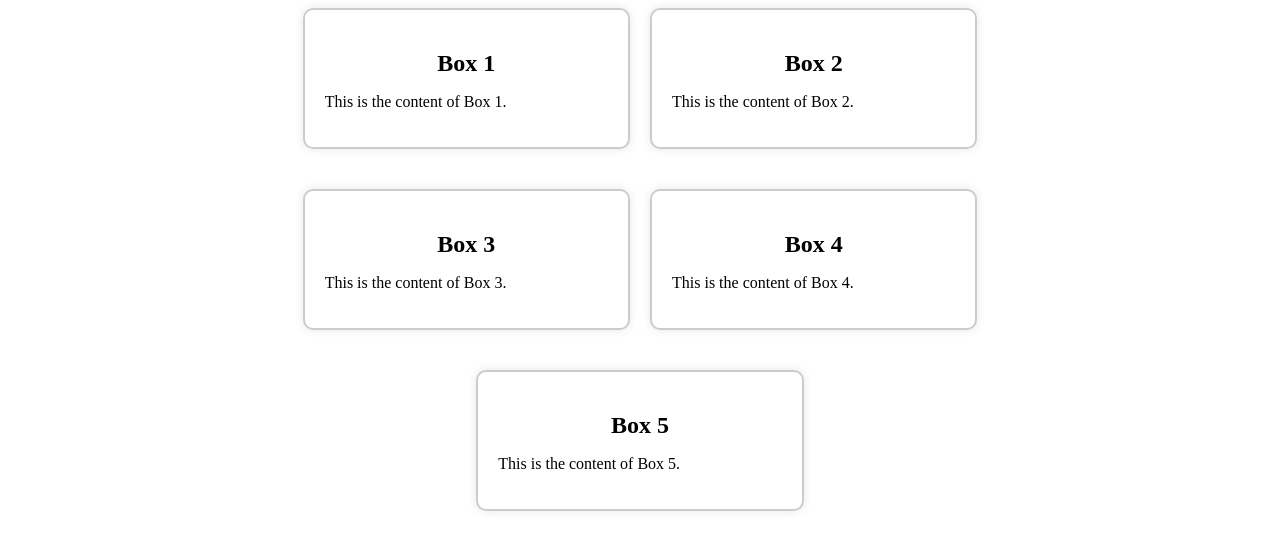
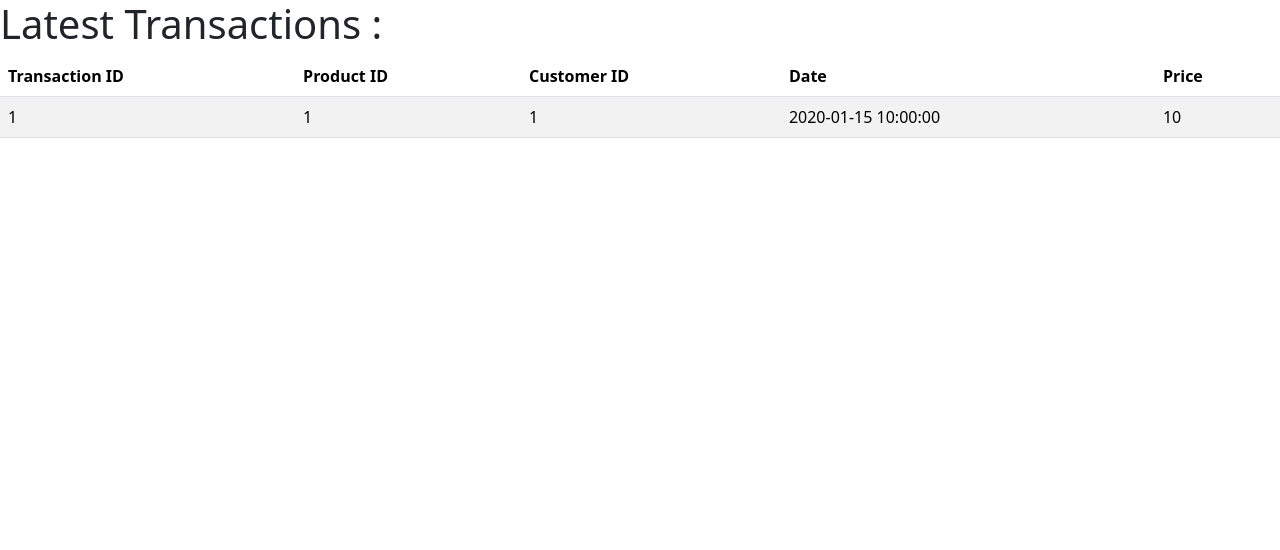
Before and after one commit to Shree3007/ComputerSalesManagement, a PHP site: page /components/test.php in a window 1280 px wide. Shown: the top 550 px of the page. Run offline with PHP 8.4, Linux system fonts and the light colour scheme; tables that the repository leaves empty or names only in its code hold one stand-in row (values such as "Sample post").

```diff
--- a/components/test.php
+++ b/components/test.php
@@ -1,72 +1,65 @@
+<?php
+// Database connection parameters
+$servername = "localhost";
+$username = "root";
+$password = "";
+$database = "computersales";
+
+// Create connection
+$connection = new mysqli($servername, $username, $password, $database);
+
+// Check connection
+if ($connection->connect_error) {
+    die("Connection failed: " . $connection->connect_error);
+}
+
+// Query to fetch the latest 5 transactions
+$sql = "SELECT * FROM transactions ORDER BY date DESC LIMIT 5";
+$result = $connection->query($sql);
+
+// Close connection
+$connection->close();
+?>
+
 <!DOCTYPE html>
 <html lang="en">
 <head>
-<meta charset="UTF-8">
-<meta name="viewport" content="width=device-width, initial-scale=1.0">
-<title>Professional Layout</title>
-<style>
-  /* CSS styles */
-  .container {
-    display: flex;
-    justify-content: center; /* Centering the items horizontally */
-    flex-wrap: wrap; /* Allowing flex items to wrap to the next line */
-    gap: 20px; /* Adding space between the flex items */
-    width: 80%; /* Adjusting the width of the container */
-    margin: 0 auto; /* Centering the container horizontally */
-    transition: all 0.5s ease-in-out; /* Adding transition to the container */
-  }
-  .box {
-    width: calc(30% - 20px); /* Adjusting the width to account for margin */
-    padding: 20px;
-    border: 2px solid #ccc;
-    border-radius: 10px;
-    box-shadow: 0 0 10px rgba(0, 0, 0, 0.1);
-    margin-bottom: 20px;
-    transition: all 0.3s ease-in-out; /* Adding transition to the boxes */
-  }
-  .box:hover {
-    transform: scale(1.05); /* Scaling up the box on hover */
-    box-shadow: 0 0 20px rgba(0, 0, 0, 0.2); /* Adding a stronger shadow on hover */
-  }
-  .box h2 {
-    text-align: center;
-    margin-bottom: 10px;
-    transition: color 0.3s ease-in-out; /* Adding transition to the heading color */
-  }
-  .box p {
-    transition: color 0.3s ease-in-out; /* Adding transition to the paragraph color */
-  }
-</style>
+    <meta charset="UTF-8">
+    <meta name="viewport" content="width=device-width, initial-scale=1.0">
+    <title>Latest Transactions</title>
+    <link rel="stylesheet" href="https://cdn.jsdelivr.net/npm/bootstrap@5.3.2/dist/css/bootstrap.min.css">
 </head>
-<body class="body">
-
-<div class="container">
-  <div class="box">
-    <h2>Box 1</h2>
-    <p>This is the content of Box 1.</p>
-  </div>
-  <div class="box">
-    <h2>Box 2</h2>
-    <p>This is the content of Box 2.</p>
-  </div>
-  <div class="box">
-    <h2>Box 3</h2>
-    <p>This is the content of Box 3.</p>
-  </div>
-  <div class="box">
-    <h2>Box 4</h2>
-    <p>This is the content of Box 4.</p>
-  </div>
-  <div class="box">
-    <h2>Box 5</h2>
-    <p>This is the content of Box 5.</p>
-  </div>
-</div>
-
-<script>
-  // JavaScript (optional)
-  // You can add JavaScript here if you want to add interactivity to your layout.
-</script>
-
+<body>
+    <h1>Latest Transactions :</h1>
+    <table class="table table-hover table-striped">
+        <thead>
+            <tr>
+                <th>Transaction ID</th>
+                <th>Product ID</th>
+                <th>Customer ID</th>
+                <th>Date</th>
+                <th>Price</th>
+            </tr>
+        </thead>
+        <tbody>
+            <?php
+            // Check if there are any transactions
+            if ($result->num_rows > 0) {
+                // Output data of each row
+                while ($row = $result->fetch_assoc()) {
+                    echo "<tr>";
+                    echo "<td>" . $row["tr_id"] . "</td>";
+                    echo "<td>" . $row["p_id"] . "</td>";
+                    echo "<td>" . $row["cust_id"] . "</td>";
+                    echo "<td>" . $row["date"] . "</td>";
+                    echo "<td>" . $row["price"] . "</td>";
+                    echo "</tr>";
+                }
+            } else {
+                echo "<tr><td colspan='5'>No transactions found</td></tr>";
+            }
+            ?>
+        </tbody>
+    </table>
 </body>
 </html>
```
Also changed, not shown: components/customers.php (+8 -1 lines), components/employee.php (+8 -1 lines), components/home.php (+9 -4 lines), components/product.php (+8 -1 lines), components/supplier.php (+10 -1 lines), components/transaction.php (+8 -1 lines).
